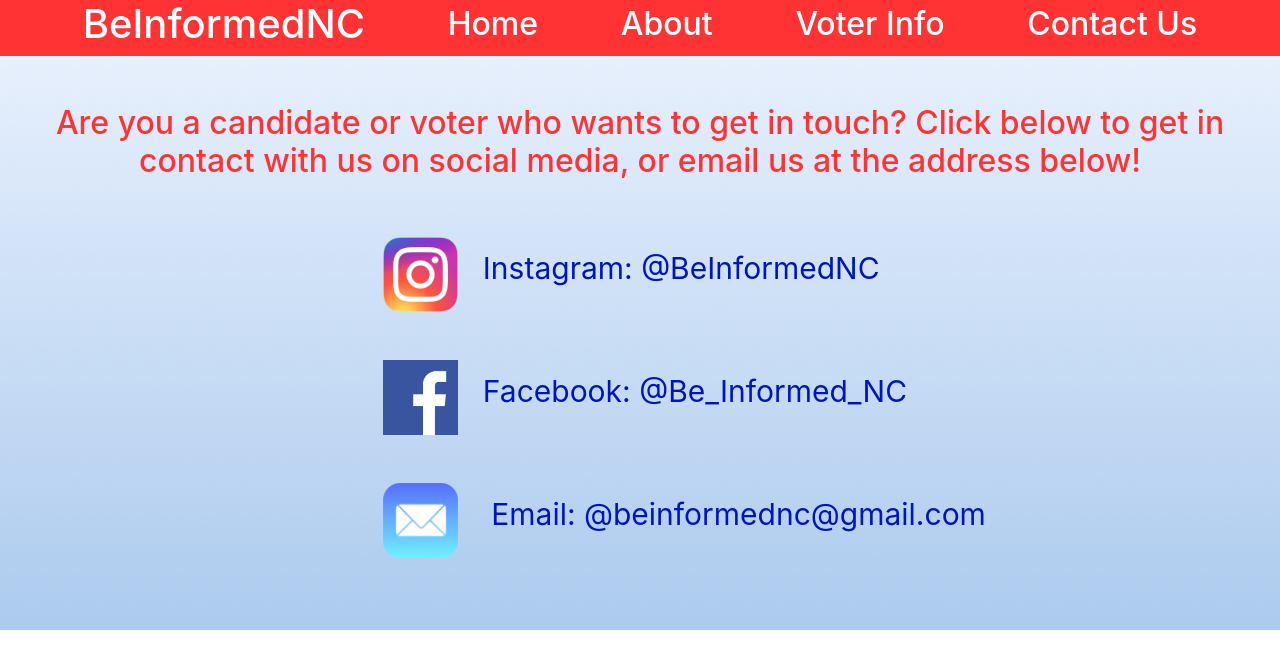
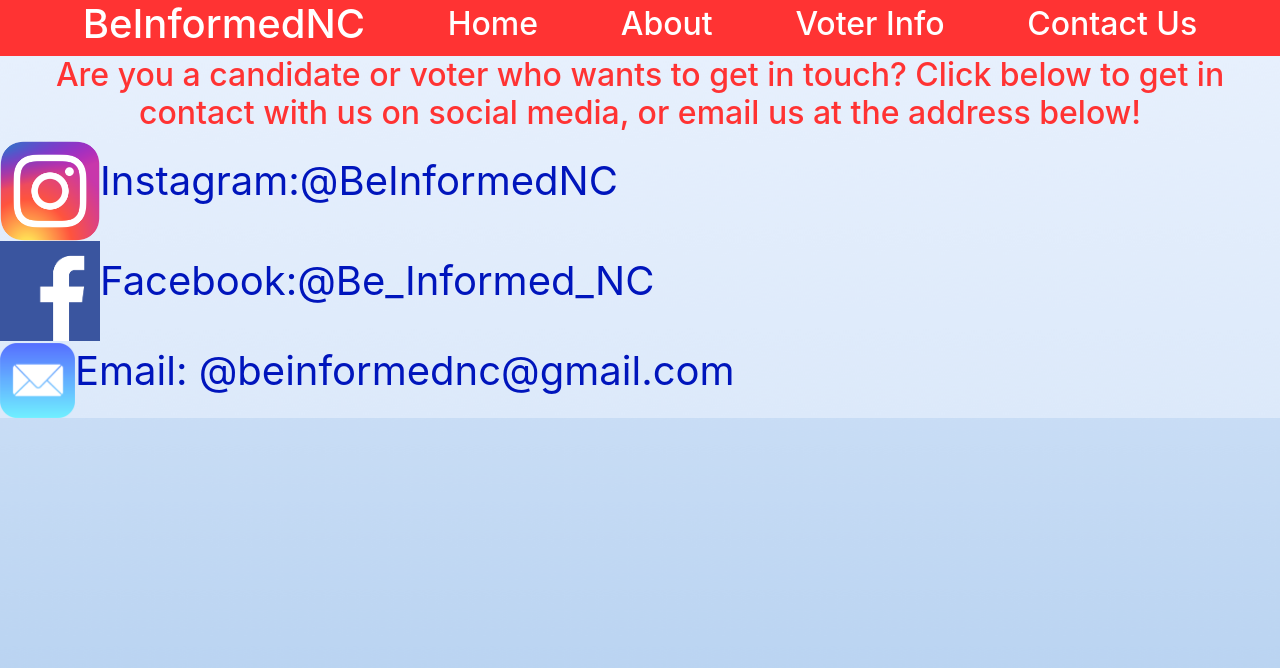
Before and after one commit to walanpat/BeInformedNC, a React (Create React App) app in the folder my-app/: page /contactus in a window 1280 px wide. Shown: the top 668 px of the page. Built offline with nearby package versions, Linux system fonts and the light colour scheme.

Commit message:
Fixed the rest of the bad code
9-3-20

```diff
--- a/my-app/src/App.css
+++ b/my-app/src/App.css
@@ -1,4 +1,4 @@
-.headerBar{
+.headerBar {
   display: flex;
   justify-content: space-evenly;
   align-items: center;
@@ -6,41 +6,47 @@
   color: #ffffff;
 }
 
-a:hover{
+.headerLink:hover {
   color: #000000;
   text-decoration: none;
 }
 
-a:visited,a:link,a:active{
+.headerLink:visited,
+.headerLink:link,
+.headerLink:active {
   color: #ffffff;
   text-decoration: none;
 }
 
-.homePage{
-    background: url("pages/images/background6.png");
+html {
+  background: url("pages/images/background6.png") no-repeat center center fixed;
+  -webkit-background-size: cover;
+  -moz-background-size: cover;
+  -o-background-size: cover;
   background-size: cover;
-    display: flex;
-    flex-direction: column;
-    justify-content: space-around;
 }
 
-.homeItem{
-    text-align: center;
-    height: 100pt;
+.homePage {
+    background-color: transparent;
+    background-size: cover;
 }
 
-.formAddress{
+.homeItem {
+  text-align: center;
+}
+
+.formAddress {
   display: flex;
   justify-content: center;
   width: 100%;
 }
 
-.aboutPage{
+.aboutPage {
   background: url("pages/images/background6.png");
   background-size: cover;
 }
 
-.aboutSections{
+.aboutSections {
   display: flex;
   flex-direction: row;
   flex-wrap: wrap;
@@ -49,26 +55,58 @@ a:visited,a:link,a:active{
   padding-right: 20%;
 }
 
-.aboutImage{
+.aboutImage {
   width: 125pt;
   height: 165pt;
   align-items: center;
 }
 
-.aboutHeading{
+.aboutHeading {
   text-align: center;
   color: #ff3333;
   height: 50pt;
 }
-.aboutName{
+.aboutName {
   text-align: center;
   font-size: 10pt;
   color: #0015bc;
   word-wrap: break-word;
 }
 
-.aboutText{
+.aboutText {
   text-align: center;
   font-size: 20pt;
   color: #0015bc;
 }
+
+.infoPage {
+  background: url("pages/images/background6.png");
+}
+
+.contactPage {
+  background: url("pages/images/background6.png");
+}
+
+.contactImage {
+    width: 75pt;
+    height: 75pt;
+    justify-content: center;
+    align-items: center;
+}
+
+.contactLink:hover,.contactLink:visited,.contactLink:link,.contactLink:active {
+    color: #0015bc;
+    font-size: 30pt;
+    text-align: center;
+}
+
+.contactHeader {
+    color: #ff3333;
+    text-align: center;
+}
+
+.contactBody {
+    color: #0015bc;
+    font-size: 30pt;
+    text-align: center;
+}
--- a/my-app/src/pages/Ballot.js
+++ b/my-app/src/pages/Ballot.js
@@ -1,41 +1,11 @@
 import React from 'react';
-import headshot from './images/headshot.png'
-import back from './images/background8.jpg'
-
-
-var Background = {
-    backgroundImage: `url(${back})`,
-    backgroundRepeat: "round",
-    backgroundSize: "cover",
-}
+//import headshot from './images/headshot.png'
+//import back from './images/background8.jpg'
 
 const Ballot = () => {
     return (
-        <div style={Background}>
-            <br></br>
-            <br></br>
-            <br></br>
-            <br></br>
-            <br></br>
-            <br></br>
-            <br></br>
-            <br></br>
-            <br></br>
-            <br></br>
-            <br></br>
-            <br></br>
-            <br></br>
-            <br></br>
-            <br></br>
-            <br></br>
-            <br></br>
-            <br></br>
-            <br></br>
-            <br></br>
-            <br></br>
-            <br></br>
-            <br></br>
-            <br></br>
+        <div>
+            <h1>This is the ballot</h1>
         </div>
     );
 }
--- a/my-app/src/pages/Candidate.js
+++ b/my-app/src/pages/Candidate.js
@@ -1,59 +1,31 @@
-import React from 'react';
-import headshot from './images/headshot.png'
-import back from './images/background6.png'
-
-var imageStyle = {
-    width: 135,
-    height: 175,
-    justifyContent: "left",
-    alignItems: "left"
-}
+import React from "react";
+import headshot from "./images/headshot.png";
+import back from "./images/background6.png";
 
 var Background = {
   backgroundImage: `url(${back})`,
   backgroundRepeat: "round",
   backgroundSize: "cover",
-}
+};
 
 const Candidate = () => {
   return (
     <div style={Background}>
-
+      <img
+        src={headshot}
+        alt="Headshot"
+        style={{ width: 135, height: 175, float: "left" }}
+      />
+      <p style={{ textAlign: "left" }}>
         <br></br>
+        <span style={{ fontSize: 50 }}>&nbsp;&nbsp;&nbsp;John A. Smith</span>
         <br></br>
-
-            <img src={headshot} alt="Headshot" style={{ width: 135, height: 175, float: "left"}}/>
-           <p style={{textAlign: "left"}}>
-            <br></br>
-            <span style={{fontSize: 50}}>&nbsp;&nbsp;&nbsp;John A. Smith</span>
-            <br></br>
-            <span style={{fontSize: 25}}>&nbsp;&nbsp;&nbsp;&nbsp;&nbsp;&nbsp;Board of Commissioners</span>
+        <span style={{ fontSize: 25 }}>
+          &nbsp;&nbsp;&nbsp;&nbsp;&nbsp;&nbsp;Board of Commissioners
+        </span>
       </p>
-
-
-            <br></br>
-            <br></br>
-            <br></br>
-            <br></br>
-            <br></br>
-            <br></br>
-            <br></br>
-            <br></br>
-            <br></br>
-            <br></br>
-            <br></br>
-            <br></br>
-            <br></br>
-            <br></br>
-            <br></br>
-            <br></br>
-            <br></br>
-            <br></br>
-            <br></br>
-            <br></br>
-            <br></br>
     </div>
   );
-}
+};
 
 export default Candidate;
--- a/my-app/src/pages/ContactUs.js
+++ b/my-app/src/pages/ContactUs.js
@@ -1,78 +1,41 @@
-import React from 'react';
-import insta from './images/insta_logo.png'
-import fb from './images/fb.png'
-import mail from './images/mail.png'
-import back from './images/background6.png'
-
-var contactStyle = {
-    color: "#0015bc",
-    fontSize: 30,
-    textAlign: "center"
-};
-
-var headerStyle = {
-    color: "#ff3333",
-    textAlign: "center"
-}
-
-var imageStyle = {
-    width: 75,
-    height: 75,
-    justifyContent: "center",
-    alignItems: "center"
-
-}
+import React from "react";
+import insta from "./images/insta_logo.png";
+import fb from "./images/fb.png";
+import mail from "./images/mail.png";
 
 const ContactUs = () => {
   return (
+    <div className="contactPage">
       <div>
-            {/*this code is so disgusting, but it simulates spacing until I can implement justifyContent*/}
-            <div  style={{backgroundImage: `url(${back})`, backgroundRepeat: "round", backgroundSize: "cover"}}>
-                <br></br>
-                <br></br>
+        <h2 className="contactHeader">
+          Are you a candidate or voter who wants to get in touch? Click below to
+          get in contact with us on social media, or email us at the address
+          below!
+        </h2>
+      </div>
 
-                <h2 style={headerStyle} >
-                Are you a candidate or voter who wants to get in touch? Click below to get in contact with us on social media, or email us at the address below!
-                </h2>
-
-                <br></br>
-                <br></br>
-                &nbsp;&nbsp;&nbsp;&nbsp;&nbsp;&nbsp;&nbsp;&nbsp;&nbsp;&nbsp;&nbsp;&nbsp;&nbsp;&nbsp;&nbsp;&nbsp;&nbsp;&nbsp;&nbsp;&nbsp;&nbsp;&nbsp;&nbsp;&nbsp;&nbsp;&nbsp;&nbsp;&nbsp;&nbsp;&nbsp;&nbsp;&nbsp;&nbsp;&nbsp;&nbsp;&nbsp;&nbsp;&nbsp;&nbsp;&nbsp;&nbsp;&nbsp;&nbsp;&nbsp;&nbsp;&nbsp;&nbsp;&nbsp;&nbsp;&nbsp;&nbsp;&nbsp;&nbsp;&nbsp;&nbsp;&nbsp;&nbsp;&nbsp;&nbsp;&nbsp;&nbsp;&nbsp;&nbsp;&nbsp;&nbsp;&nbsp;&nbsp;&nbsp;&nbsp;&nbsp;&nbsp;&nbsp;&nbsp;&nbsp;&nbsp;&nbsp;&nbsp;&nbsp;&nbsp;&nbsp;&nbsp;&nbsp;&nbsp;&nbsp;&nbsp;
-                <img src={insta} alt="instaLogo"  style={imageStyle}/>
-
-                <span  >
-                <a href="http://instagram.com/kingjames" style={contactStyle}>
-                &nbsp;&nbsp;&nbsp;Instagram: @BeInformedNC
+      <div>
+        <div>
+          <img src={insta} alt="instaLogo" className="contactImage" />
+          <span className="contactBody">Instagram:</span>
+          <a href="http://instagram.com/kingjames" className="contactLink">
+            @BeInformedNC
           </a>
-                </span>
-
-                <br></br>
-                <br></br>
-                <br></br>
-                &nbsp;&nbsp;&nbsp;&nbsp;&nbsp;&nbsp;&nbsp;&nbsp;&nbsp;&nbsp;&nbsp;&nbsp;&nbsp;&nbsp;&nbsp;&nbsp;&nbsp;&nbsp;&nbsp;&nbsp;&nbsp;&nbsp;&nbsp;&nbsp;&nbsp;&nbsp;&nbsp;&nbsp;&nbsp;&nbsp;&nbsp;&nbsp;&nbsp;&nbsp;&nbsp;&nbsp;&nbsp;&nbsp;&nbsp;&nbsp;&nbsp;&nbsp;&nbsp;&nbsp;&nbsp;&nbsp;&nbsp;&nbsp;&nbsp;&nbsp;&nbsp;&nbsp;&nbsp;&nbsp;&nbsp;&nbsp;&nbsp;&nbsp;&nbsp;&nbsp;&nbsp;&nbsp;&nbsp;&nbsp;&nbsp;&nbsp;&nbsp;&nbsp;&nbsp;&nbsp;&nbsp;&nbsp;&nbsp;&nbsp;&nbsp;&nbsp;&nbsp;&nbsp;&nbsp;&nbsp;&nbsp;&nbsp;&nbsp;&nbsp;&nbsp;
-                <img src={fb} alt="fbLogo" width="75" height="75" />
-
-                <span style={contactStyle}>
-                <a href="http://facebook.com/LeBron" style={contactStyle}>
-                &nbsp;&nbsp;&nbsp;Facebook: @Be_Informed_NC
+        </div>
+        <div>
+          <img src={fb} alt="fbLogo" className="contactImage" />
+          <span className="contactBody">Facebook:</span>
+          <a href="http://facebook.com/LeBron" className="contactLink">
+            @Be_Informed_NC
           </a>
-                </span>
-
-                <br></br>
-                <br></br>
-                <br></br>
-                &nbsp;&nbsp;&nbsp;&nbsp;&nbsp;&nbsp;&nbsp;&nbsp;&nbsp;&nbsp;&nbsp;&nbsp;&nbsp;&nbsp;&nbsp;&nbsp;&nbsp;&nbsp;&nbsp;&nbsp;&nbsp;&nbsp;&nbsp;&nbsp;&nbsp;&nbsp;&nbsp;&nbsp;&nbsp;&nbsp;&nbsp;&nbsp;&nbsp;&nbsp;&nbsp;&nbsp;&nbsp;&nbsp;&nbsp;&nbsp;&nbsp;&nbsp;&nbsp;&nbsp;&nbsp;&nbsp;&nbsp;&nbsp;&nbsp;&nbsp;&nbsp;&nbsp;&nbsp;&nbsp;&nbsp;&nbsp;&nbsp;&nbsp;&nbsp;&nbsp;&nbsp;&nbsp;&nbsp;&nbsp;&nbsp;&nbsp;&nbsp;&nbsp;&nbsp;&nbsp;&nbsp;&nbsp;&nbsp;&nbsp;&nbsp;&nbsp;&nbsp;&nbsp;&nbsp;&nbsp;&nbsp;&nbsp;&nbsp;&nbsp;&nbsp;
-                <img src={mail} alt="emailLogo" width="75" height="75"/>
-                <span style={contactStyle}> &nbsp;&nbsp;&nbsp;Email: @beinformednc@gmail.com </span>
-
-                <br></br>
-                <br></br>
-                <br></br>
-                <br></br>
-
+        </div>
+        <div>
+          <img src={mail} alt="emailLogo" width="75" height="75" />
+          <span className="contactBody">Email: @beinformednc@gmail.com</span>
+        </div>
       </div>
     </div>
   );
-}
+};
 
 export default ContactUs;
--- a/my-app/src/pages/VoterInfo.js
+++ b/my-app/src/pages/VoterInfo.js
@@ -1,74 +1,19 @@
-import React from 'react';
-import back from './images/background6.png'
-import Button from 'react-bootstrap/Button';
+import React from "react";
 
 const VoterInfo = () => {
-    return (
-        <div style={{backgroundImage: `url(${back})`, backgroundRepeat: 'round', backgroundSize: "cover"}}>
-            <div>
-            <br></br>
-            <br></br>
-            <br></br>
-                <h2 style={{color: "#ff3333"}}>
-                How to vote via absentee ballot
-                <br></br>
-                <br></br>
-                How to register to vote
-                <br></br>
-                <br></br>
-                Nearest voting location
-                <br></br>
-                <br></br>
-                Significance of each elected position
-                <br></br>
-                <br></br>
-                Other useful websites
-
-                <br></br>
-                <br></br>
-                <br></br>
-                <br></br>
-                <br></br>
-                <br></br>
-                <br></br>
-                <br></br>
-                <br></br>
-                <br></br>
-                <br></br>
-                <br></br>
-                <br></br>
-                <br></br>
-                <br></br>
-                <br></br>
-                <br></br>
-                <br></br>
-                <br></br>
-                <br></br>
-                <br></br>
-                <br></br>
-                <br></br>
-                <br></br>
-                <br></br>
-                <br></br>
-                <br></br>
-                <br></br>
-                <br></br>
-
-
-                </h2>
-                <br></br>
-
-
-
-                {/* <Button variant="primary" type="submit" onclick={window.location.href = 'instagram.com'}>
-                    See Info
-                </Button> */}
-
-
-
-            </div>
-        </div>
-    );
-}
+  return (
+    <div className="infoPage">
+      <div>
+        <ul style={{ color: "#ff3333" }}>
+          <li>How to vote via absentee ballot</li>
+          <li>How to register to vote</li>
+          <li>Nearest voting location</li>
+          <li>Significance of each elected position </li>
+          <li>Other useful websites</li>
+        </ul>
+      </div>
+    </div>
+  );
+};
 
 export default VoterInfo;
```
Also changed, not shown: my-app/src/App.js (+16 -14 lines), my-app/src/pages/About.js (+56 -62 lines). Lines whose indentation alone changed are shown as unchanged.
